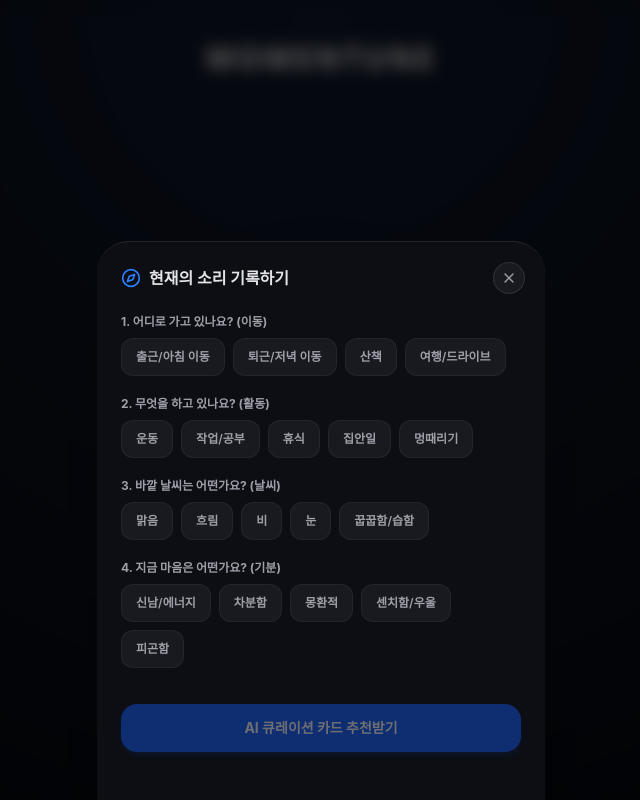
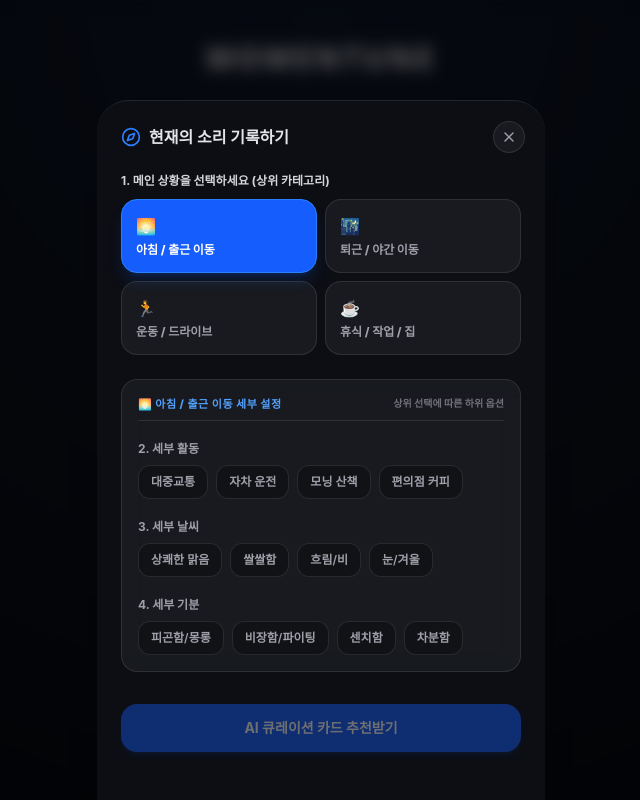
Before and after one commit to workangsua/Momentune, a Next.js app: page / in a window 1280 px wide. Both pictures are taken after a click on the button "내 상태 기록하고 음악 카드 발급". Shown: the whole page, without its empty margins (319-959 px from the left). Built offline with nearby package versions, Linux system fonts and the light colour scheme.

Commit message:
Refactor context selector to hierarchical Parent -> Child flow: selecting a main situation category dynamically changes sub-activities, weather, and mood options

```diff
--- a/src/app/page.tsx
+++ b/src/app/page.tsx
@@ -155,12 +155,64 @@ export default function Home() {
     setActiveIndex(0);
   }, [todayCards.length]);
 
-  // Context Selector Modal State
+  // Hierarchical Context Selector Modal State
   const [isSelectorOpen, setIsSelectorOpen] = useState(false);
-  const [selectedMovement, setSelectedMovement] = useState<string>("");
+
+  // Top-Level Parent Situation Categories
+  const parentSituations = [
+    { id: "commute_morning", label: "아침 / 출근 이동", emoji: "🌅" },
+    { id: "commute_evening", label: "퇴근 / 야간 이동", emoji: "🌃" },
+    { id: "workout_drive", label: "운동 / 드라이브", emoji: "🏃" },
+    { id: "rest_work", label: "휴식 / 작업 / 집", emoji: "☕" }
+  ];
+
+  const [selectedParentId, setSelectedParentId] = useState<string>("commute_morning");
   const [selectedActivity, setSelectedActivity] = useState<string>("");
   const [selectedWeather, setSelectedWeather] = useState<string>("");
   const [selectedMood, setSelectedMood] = useState<string>("");
+
+  // Dynamic Sub-options based on top-level parent situation selection
+  const getSubOptions = (parentId: string) => {
+    switch (parentId) {
+      case "commute_evening":
+        return {
+          movement: "퇴근/저녁 이동",
+          activities: ["지하철/버스", "야간 드라이브", "집 걸어가는 길", "퇴근길 산책"],
+          weathers: ["시원한 밤바람", "꿉꿉한 밤", "쏟아지는 비", "밤눈"],
+          moods: ["녹초가 됨", "해방감/신남", "센치함/우울", "멍때리기"]
+        };
+      case "workout_drive":
+        return {
+          movement: "여행/드라이브",
+          activities: ["런닝/유산소", "웨이트", "고속도로 드라이브", "해안가 산책"],
+          weathers: ["햇살 쨍쨍", "바람 부는 날", "비 오는 날", "시원한 날"],
+          moods: ["에너지 뿜뿜", "비트 타기", "신남", "스트레스 해소"]
+        };
+      case "rest_work":
+        return {
+          movement: "휴식/집",
+          activities: ["침대 누워있기", "작업/공부", "집안일", "책/커피"],
+          weathers: ["아늑한 맑음", "창밖 비 소리", "눈 오는 창가", "꿉꿉한 실내"],
+          moods: ["차분함", "몽환적", "센치함/우울", "피곤함"]
+        };
+      case "commute_morning":
+      default:
+        return {
+          movement: "출근/아침 이동",
+          activities: ["대중교통", "자차 운전", "모닝 산책", "편의점 커피"],
+          weathers: ["상쾌한 맑음", "쌀쌀함", "흐림/비", "눈/겨울"],
+          moods: ["피곤함/몽롱", "비장함/파이팅", "센치함", "차분함"]
+        };
+    }
+  };
+
+  // Reset sub selections when top parent category changes
+  const handleParentSelect = (id: string) => {
+    setSelectedParentId(id);
+    setSelectedActivity("");
+    setSelectedWeather("");
+    setSelectedMood("");
+  };
 
   // Generating Music Card Loading State
   const [isGenerating, setIsGenerating] = useState(false);
@@ -168,12 +220,6 @@ export default function Home() {
 
   // History filter
   const [historyFilterTag, setHistoryFilterTag] = useState<string>("");
-
-  // Context Options definitions
-  const movementOptions = ["출근/아침 이동", "퇴근/저녁 이동", "산책", "여행/드라이브"];
-  const activityOptions = ["운동", "작업/공부", "휴식", "집안일", "멍때리기"];
-  const weatherOptions = ["맑음", "흐림", "비", "눈", "꿉꿉함/습함"];
-  const moodOptions = ["신남/에너지", "차분함", "몽환적", "센치함/우울", "피곤함"];
 
   // Config Input fields
   const [tempClientId, setTempClientId] = useState("");
@@ -189,8 +235,9 @@ export default function Home() {
 
   // Generate Music Card Handler
   const handleCreateCard = async () => {
-    if (!selectedMovement || !selectedActivity || !selectedWeather || !selectedMood) {
-      alert("모든 상태 항목을 하나씩 선택해 주세요!");
+    const currentSub = getSubOptions(selectedParentId);
+    if (!selectedActivity || !selectedWeather || !selectedMood) {
+      alert("하위 옵션(활동, 날씨, 기분)을 모두 하나씩 선택해 주세요!");
       return;
     }
 
@@ -201,7 +248,7 @@ export default function Home() {
       // 1. Fetch Spotify Track
       const track = await getRandomTrack(
         {
-          movement: selectedMovement,
+          movement: currentSub.movement,
           activity: selectedActivity,
           weather: selectedWeather,
           mood: selectedMood,
@@ -214,7 +261,7 @@ export default function Home() {
       // 2. Fetch AI Reason
       const aiReason = await generateAIReason(
         {
-          movement: selectedMovement,
+          movement: currentSub.movement,
           activity: selectedActivity,
           weather: selectedWeather,
           mood: selectedMood,
@@ -230,7 +277,7 @@ export default function Home() {
         createdAt: new Date().toISOString(),
         dateKey: getLocalDateKey(),
         context: {
-          movement: selectedMovement,
+          movement: currentSub.movement,
           activity: selectedActivity,
           weather: selectedWeather,
           mood: selectedMood,
@@ -244,7 +291,6 @@ export default function Home() {
 
       // Close modal & reset selection
       setIsSelectorOpen(false);
-      setSelectedMovement("");
       setSelectedActivity("");
       setSelectedWeather("");
       setSelectedMood("");
@@ -328,6 +374,8 @@ export default function Home() {
       </div>
     );
   }
+
+  const currentSubOptions = getSubOptions(selectedParentId);
 
   return (
     <div className="flex min-h-screen flex-col items-center pb-32 pt-10 relative">
@@ -1025,7 +1073,7 @@ export default function Home() {
         </div>
       </nav>
 
-      {/* MODAL: Context Selector Step-by-Step */}
+      {/* MODAL: Hierarchical Context Selector (Parent -> Child Dynamic Flow) */}
       <AnimatePresence>
         {isSelectorOpen && (
           <div className="fixed inset-0 z-50 flex items-end justify-center bg-black/60 backdrop-blur-sm">
@@ -1065,93 +1113,106 @@ export default function Home() {
                   <p className="text-xs text-zinc-500 mt-2 tracking-wide font-medium">{generationStep}</p>
                 </div>
               ) : (
-                // Step selections
-                <div className="flex flex-col gap-5 pb-6">
-                  {/* Category 1: Movement */}
+                // Hierarchical Selection Steps
+                <div className="flex flex-col gap-6 pb-6">
+                  {/* Step 1: Top Parent Situation Selection */}
                   <div>
-                    <span className="block text-xs font-bold text-zinc-400 mb-2">1. 어디로 가고 있나요? (이동)</span>
-                    <div className="flex flex-wrap gap-2">
-                      {movementOptions.map((opt) => (
+                    <span className="block text-xs font-bold text-zinc-300 mb-2.5">
+                      1. 메인 상황을 선택하세요 (상위 카테고리)
+                    </span>
+                    <div className="grid grid-cols-2 gap-2">
+                      {parentSituations.map((sit) => (
                         <button
-                          key={opt}
-                          onClick={() => setSelectedMovement(opt)}
-                          className={`rounded-xl border px-3.5 py-2.5 text-xs transition font-semibold ${
-                            selectedMovement === opt
-                              ? "bg-blue-600 border-blue-600 text-white font-bold shadow-md shadow-blue-600/10"
-                              : "bg-white/5 border-white/5 text-zinc-400 hover:bg-white/10"
+                          key={sit.id}
+                          onClick={() => handleParentSelect(sit.id)}
+                          className={`rounded-2xl border p-3.5 text-left transition ${
+                            selectedParentId === sit.id
+                              ? "bg-blue-600 border-blue-500 text-white font-bold shadow-lg shadow-blue-600/20"
+                              : "bg-white/5 border-white/10 text-zinc-400 hover:bg-white/10"
                           }`}
                         >
-                          {opt}
+                          <div className="text-base mb-1">{sit.emoji}</div>
+                          <div className="text-xs font-extrabold">{sit.label}</div>
                         </button>
                       ))}
                     </div>
                   </div>
 
-                  {/* Category 2: Activity */}
+                  {/* Step 2: Dynamic Child Sub-Options (Changes based on Step 1 selection!) */}
+                  <div className="bg-white/5 border border-white/10 rounded-2xl p-4 flex flex-col gap-5 backdrop-blur-md">
+                    <div className="flex items-center justify-between border-b border-white/10 pb-2">
+                      <span className="text-[11px] font-extrabold text-blue-400 tracking-wider">
+                        {parentSituations.find(p => p.id === selectedParentId)?.emoji} {parentSituations.find(p => p.id === selectedParentId)?.label} 세부 설정
+                      </span>
+                      <span className="text-[10px] text-zinc-500 font-bold">상위 선택에 따른 하위 옵션</span>
+                    </div>
+
+                    {/* Sub-Category: Activity */}
                     <div>
-                    <span className="block text-xs font-bold text-zinc-400 mb-2">2. 무엇을 하고 있나요? (활동)</span>
+                      <span className="block text-xs font-bold text-zinc-400 mb-2">2. 세부 활동</span>
                       <div className="flex flex-wrap gap-2">
-                      {activityOptions.map((opt) => (
+                        {currentSubOptions.activities.map((act) => (
                           <button
-                          key={opt}
-                          onClick={() => setSelectedActivity(opt)}
-                          className={`rounded-xl border px-3.5 py-2.5 text-xs transition font-semibold ${
-                            selectedActivity === opt
-                              ? "bg-blue-600 border-blue-600 text-white font-bold shadow-md shadow-blue-600/10"
-                              : "bg-white/5 border-white/5 text-zinc-400 hover:bg-white/10"
+                            key={act}
+                            onClick={() => setSelectedActivity(act)}
+                            className={`rounded-xl border px-3 py-2 text-xs transition font-semibold ${
+                              selectedActivity === act
+                                ? "bg-blue-500 border-blue-500 text-white font-bold shadow-sm"
+                                : "bg-black/30 border-white/10 text-zinc-400 hover:bg-white/10"
                             }`}
                           >
-                          {opt}
+                            {act}
                           </button>
                         ))}
                       </div>
                     </div>
 
-                  {/* Category 3: Weather */}
+                    {/* Sub-Category: Weather */}
                     <div>
-                    <span className="block text-xs font-bold text-zinc-400 mb-2">3. 바깥 날씨는 어떤가요? (날씨)</span>
+                      <span className="block text-xs font-bold text-zinc-400 mb-2">3. 세부 날씨</span>
                       <div className="flex flex-wrap gap-2">
-                      {weatherOptions.map((opt) => (
+                        {currentSubOptions.weathers.map((w) => (
                           <button
-                          key={opt}
-                          onClick={() => setSelectedWeather(opt)}
-                          className={`rounded-xl border px-3.5 py-2.5 text-xs transition font-semibold ${
-                            selectedWeather === opt
-                              ? "bg-blue-600 border-blue-600 text-white font-bold shadow-md shadow-blue-600/10"
-                              : "bg-white/5 border-white/5 text-zinc-400 hover:bg-white/10"
+                            key={w}
+                            onClick={() => setSelectedWeather(w)}
+                            className={`rounded-xl border px-3 py-2 text-xs transition font-semibold ${
+                              selectedWeather === w
+                                ? "bg-blue-500 border-blue-500 text-white font-bold shadow-sm"
+                                : "bg-black/30 border-white/10 text-zinc-400 hover:bg-white/10"
                             }`}
                           >
-                          {opt}
+                            {w}
                           </button>
                         ))}
                       </div>
                     </div>
 
-                  {/* Category 4: Mood */}
+                    {/* Sub-Category: Mood */}
                     <div>
-                    <span className="block text-xs font-bold text-zinc-400 mb-2">4. 지금 마음은 어떤가요? (기분)</span>
+                      <span className="block text-xs font-bold text-zinc-400 mb-2">4. 세부 기분</span>
                       <div className="flex flex-wrap gap-2">
-                      {moodOptions.map((opt) => (
+                        {currentSubOptions.moods.map((m) => (
                           <button
-                          key={opt}
-                          onClick={() => setSelectedMood(opt)}
-                          className={`rounded-xl border px-3.5 py-2.5 text-xs transition font-semibold ${
-                            selectedMood === opt
-                              ? "bg-blue-600 border-blue-600 text-white font-bold shadow-md shadow-blue-600/10"
-                              : "bg-white/5 border-white/5 text-zinc-400 hover:bg-white/10"
+                            key={m}
+                            onClick={() => setSelectedMood(m)}
+                            className={`rounded-xl border px-3 py-2 text-xs transition font-semibold ${
+                              selectedMood === m
+                                ? "bg-blue-500 border-blue-500 text-white font-bold shadow-sm"
+                                : "bg-black/30 border-white/10 text-zinc-400 hover:bg-white/10"
                             }`}
                           >
-                          {opt}
+                            {m}
                           </button>
                         ))}
+                      </div>
                     </div>
                   </div>
 
                   {/* Submit CTA */}
                   <button
                     onClick={handleCreateCard}
-                    disabled={!selectedMovement || !selectedActivity || !selectedWeather || !selectedMood}
-                    className="w-full rounded-2xl bg-blue-600 py-3.5 text-sm font-bold text-white hover:bg-blue-755 transition disabled:opacity-40 disabled:cursor-not-allowed mt-4 shadow-md shadow-blue-600/20"
+                    disabled={!selectedActivity || !selectedWeather || !selectedMood}
+                    className="w-full rounded-2xl bg-blue-600 py-3.5 text-sm font-bold text-white hover:bg-blue-755 transition disabled:opacity-40 disabled:cursor-not-allowed mt-2 shadow-md shadow-blue-600/20"
                   >
                     AI 큐레이션 카드 추천받기
                   </button>
```
Lines whose indentation alone changed are shown as unchanged.
